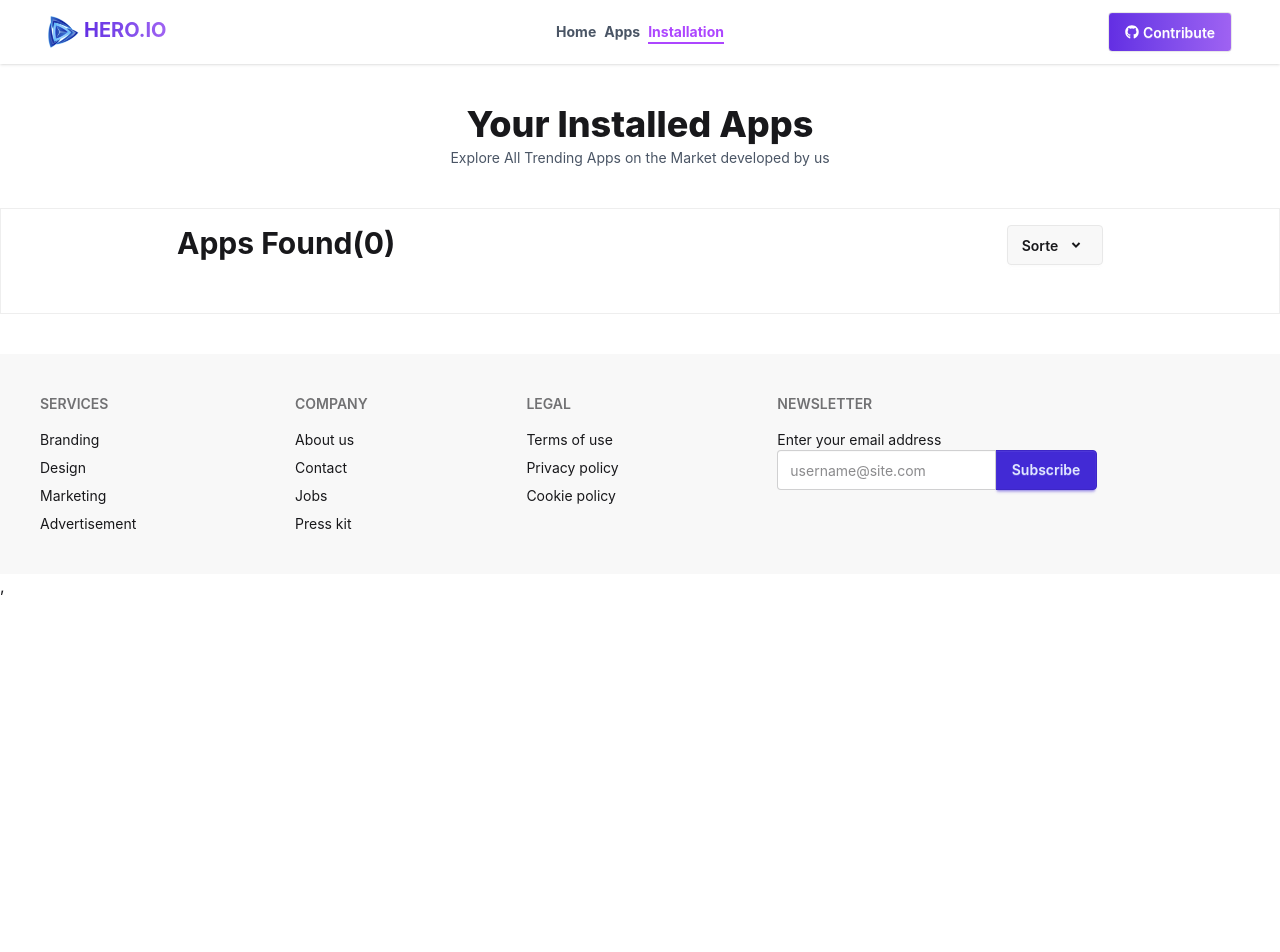
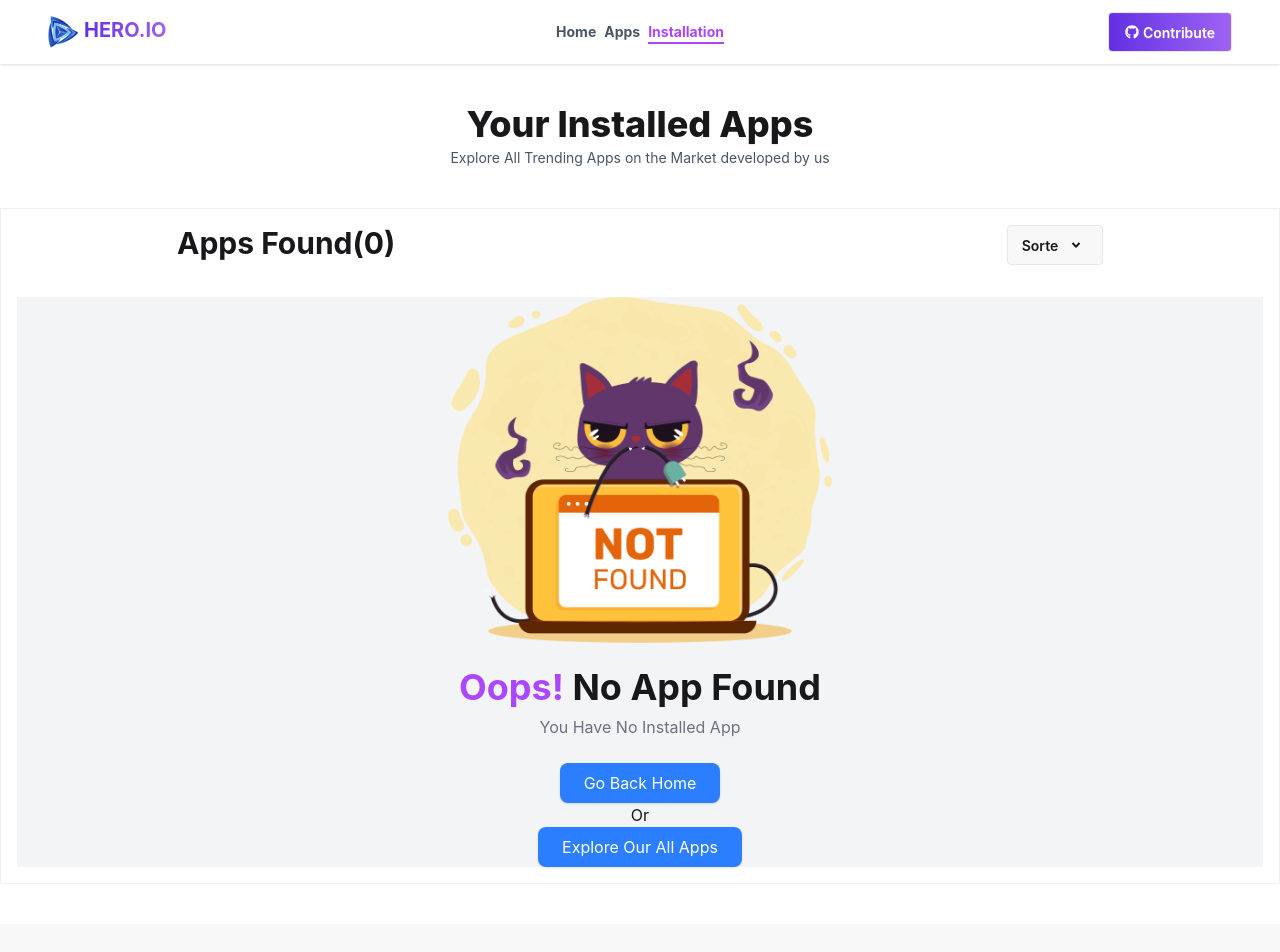
Before and after one commit to Moez1913/Hero_IO, a React (Vite) app: page /myApps in a window 1280 px wide. Shown: the top 952 px of the page. Before the commit the page ends 800 px from the top, so only its background shows below. Built offline with nearby package versions, Linux system fonts and the light colour scheme.

Commit message:
all part according to requirment is successfully implemented

```diff
--- a/src/Components/Layouts/MainLayout.jsx
+++ b/src/Components/Layouts/MainLayout.jsx
@@ -1,14 +1,19 @@
 import React from 'react'
 import Navbar from '../Shared/Header/Navbar'
-import { Outlet } from 'react-router'
+import { Outlet, useNavigation } from 'react-router'
 import Footer from '../Shared/Footer/Footer'
 import { ToastContainer } from 'react-toastify'
+import Loader from '../../Loader/Loader'
 
 const MainLayout = () => {
+  const navigation=useNavigation();
   return (
     <div>
       <Navbar/>
-      <Outlet/>
+     <div>
+       {navigation.state === "loading" && <Loader/>}
+       <Outlet/>
+     </div>
       <Footer/>
         <ToastContainer/>
     </div>
--- /dev/null
+++ b/src/Components/Pages/Errors/AppError.jsx
@@ -0,0 +1,37 @@
+import React from 'react'
+import  ErrorImg from '../../../assets/App-Error.png'
+import { Link } from 'react-router'
+
+const AppError = () => {
+  return (
+    <div className=" flex flex-col items-center justify-center bg-gray-100 px-4">
+
+      {/* Image */}
+      <img
+        src={ErrorImg}
+        alt="Error"
+        className="w-80 md:w-96 mb-6"
+      />
+
+      {/* Title */}
+      <h1 className="text-3xl md:text-4xl font-bold mb-2">
+       <span className="text-purple-500"> Oops!</span>  No App Found in this Route
+      </h1>
+
+      {/* Description */}
+      <p className="text-gray-500 text-center max-w-md mb-6">
+       The App you are requesting is not found on our system.  please try another apps
+      </p>
+
+      {/* Button */}
+      <Link to="/">
+        <button className="px-6 py-2 bg-blue-500 text-white rounded-lg shadow hover:bg-blue-600 transition">
+          Go Back Home
+        </button>
+      </Link>
+
+    </div>
+  )
+}
+
+export default AppError
--- a/src/Components/Pages/MyInstallation/MyInstallations.jsx
+++ b/src/Components/Pages/MyInstallation/MyInstallations.jsx
@@ -1,9 +1,11 @@
 import { useContext, useState } from "react";
 import { AppContext } from "../../../Providers/AppProvider";
-import { useLoaderData } from "react-router";
+import { Link, useLoaderData } from "react-router";
 import { FaRegStar } from "react-icons/fa6";
 import { LuDownload } from "react-icons/lu";
 import { RiArrowDropDownLine } from "react-icons/ri";
+import ErrorImg from '../../../assets/App-Error.png'
+
 
 const MyInstallations = () => {
   const { installedApps, handleUninstall } = useContext(AppContext);
@@ -58,8 +60,9 @@ const sortedApps = [...installedAppList].sort((a, b) => {
             </ul>
           </details>
         </div>
-        {
-      sortedApps.map((app) => (
+
+            {sortedApps.length>0 ? ( <div>
+              {sortedApps.map((app) => (
         <li className="border-2 border-solid border-base-200 md:mx-40 list-none mb-1">
           <div className="flex justify-between px-1 items-center  ">
             <div className="flex gap-2 p-1 ">
@@ -89,6 +92,47 @@ const sortedApps = [...installedAppList].sort((a, b) => {
           </div>
         </li>
       ))}
+            </div>
+
+
+
+            )  :(
+               <div className=" flex flex-col items-center justify-center bg-gray-100 px-4">
+
+      {/* Image */}
+      <img
+        src={ErrorImg}
+        alt="Error"
+        className="w-80 md:w-96 mb-6"
+      />
+
+      {/* Title */}
+      <h1 className="text-3xl md:text-4xl font-bold mb-2">
+       <span className="text-purple-500"> Oops!</span>  No App Found
+      </h1>
+
+      {/* Description */}
+      <p className="text-gray-500 text-center max-w-md mb-6">
+      You Have No Installed App
+      </p>
+
+      {/* Button */}
+      <Link to="/">
+        <button className="px-6 py-2 bg-blue-500 text-white rounded-lg shadow hover:bg-blue-600 transition">
+          Go Back Home
+        </button>
+      </Link>
+      <p>Or</p>
+      <Link to="/All">
+        <button className="px-6 py-2 bg-blue-500 text-white rounded-lg shadow hover:bg-blue-600 transition">
+          Explore Our All Apps
+        </button>
+      </Link>
+
+    </div>
+            )
+          }
+
       </div>
 
 
--- a/src/Components/Router/Routes.jsx
+++ b/src/Components/Router/Routes.jsx
@@ -5,6 +5,7 @@ import AllApps from "../Pages/AllApps/AllApps";
 import AppDetails from "../Pages/App/AppDetails";
 import ErrorPage from './../Pages/Errors/ErrorPage';
 import MyInstallations from "../Pages/MyInstallation/MyInstallations";
+import AppError from "../Pages/Errors/AppError";
 
 
 
@@ -33,6 +34,7 @@ export const router = createBrowserRouter([
       {
         path:'/appDetails/:id',
         loader:()=>fetch('/AppData.json'),
+        errorElement:<AppError></AppError>,
         Component:AppDetails
       }
     ]
--- a/src/Components/Shared/Footer/Footer.jsx
+++ b/src/Components/Shared/Footer/Footer.jsx
@@ -1,14 +1,18 @@
 import React from 'react'
+import logo from '../../../assets/logo.png'
 
 const Footer = () => {
+
   return (
     <footer className="footer sm:footer-horizontal bg-base-200 text-base-content p-10">
   <nav>
-    <h6 className="footer-title">Services</h6>
-    <a className="link link-hover">Branding</a>
-    <a className="link link-hover">Design</a>
-    <a className="link link-hover">Marketing</a>
-    <a className="link link-hover">Advertisement</a>
+    <h6 className="footer-title text-xl font-bold bg-linear-to-r from-[#632EE3] to-[#9F62F2] bg-clip-text text-transparent">Hero.io</h6>
+    <a className="link link-hover"><img
+            src={logo}
+            alt="loading"
+            className="w-16 h-16 animate-spin"
+          /></a>
+
   </nav>
   <nav>
     <h6 className="footer-title">Company</h6>
@@ -25,16 +29,17 @@ const Footer = () => {
   </nav>
   <form>
     <h6 className="footer-title">Newsletter</h6>
-    <fieldset className="w-80">
+    <form  className="w-80">
       <label>Enter your email address</label>
       <div className="join">
         <input
           type="text"
           placeholder="username@site.com"
           className="input input-bordered join-item" />
-        <button className="btn btn-primary join-item">Subscribe</button>
+          <input className="btn btn-primary join-item" type="submit" value="Subscribe" />
+
       </div>
-    </fieldset>
+    </form>
   </form>
 </footer>
   )
--- /dev/null
+++ b/src/Loader/Loader.jsx
@@ -0,0 +1,15 @@
+import logo from '../assets/logo.png'
+
+const Loader = () => {
+  return (
+    <div className=" fixed inset-0 flex gap-1 items-center justify-center bg-black/30 z-50">
+      <span className='text-7xl text-purple-600 font-bold'>L</span><img
+        src={logo}
+        alt="loading"
+        className="w-16 h-16 animate-spin"
+      /> <span className='text-7xl text-purple-600 font-bold'>ading...</span>
+    </div>
+  );
+};
+
+export default Loader;
```
